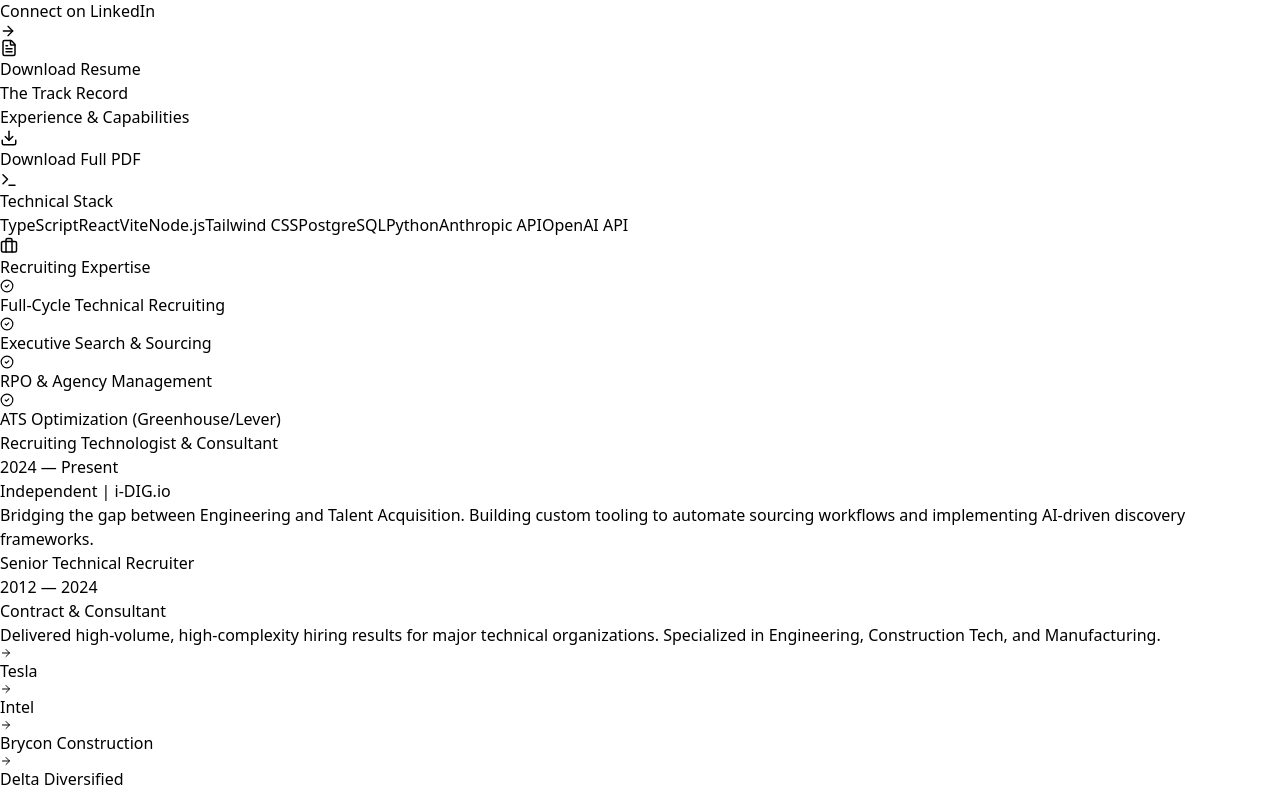
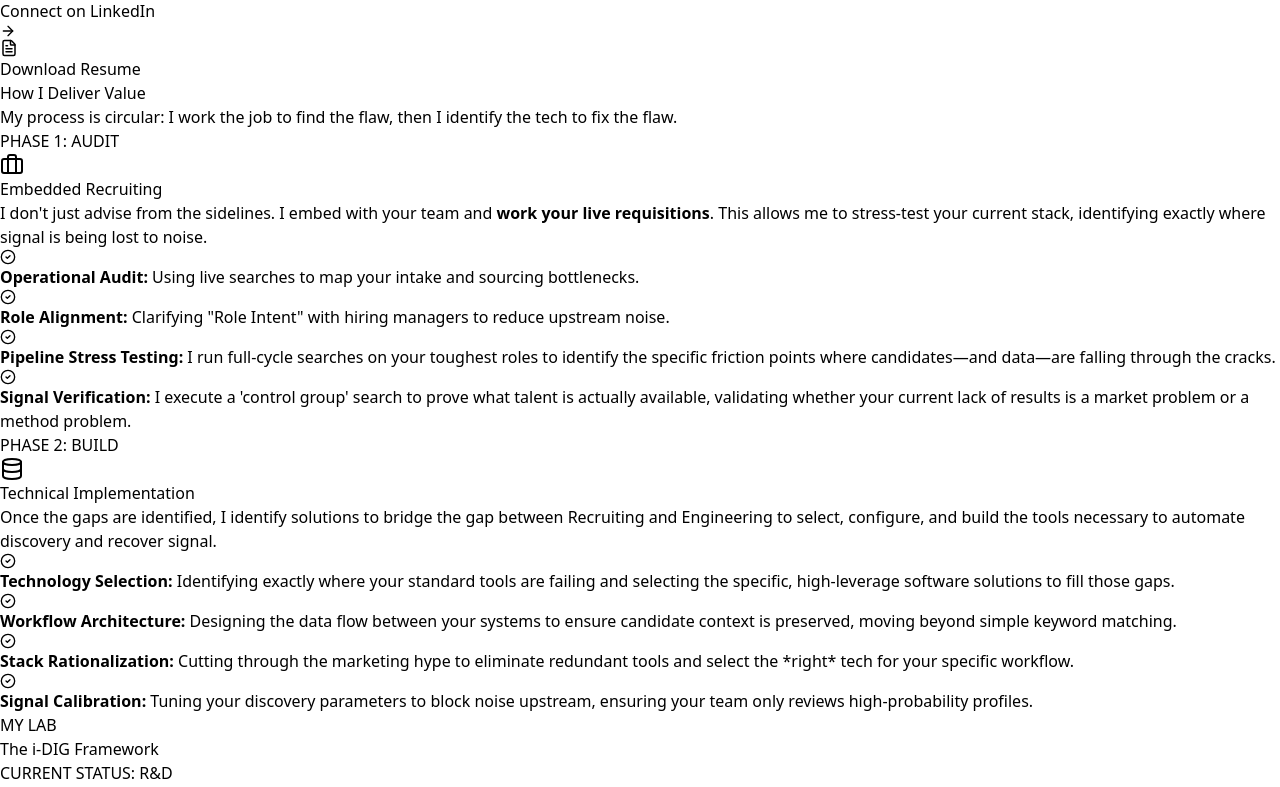
Before and after one commit to theresonantbuilder/idig_website, a React (Vite) app: page / in a window 1280 px wide. Shown: the part 775-1562 px from the top of the page. Built offline with nearby package versions, Linux system fonts and the light colour scheme.

Commit message:
Reverted Resume update

```diff
--- a/src/pages/HomeSignalDriven.tsx
+++ b/src/pages/HomeSignalDriven.tsx
@@ -1,4 +1,4 @@
-import { ArrowRight, Database, Briefcase, CheckCircle2, Linkedin, FileText, Code2, Terminal, Layers, Lock, Zap, Sliders, GitMerge, BrainCircuit, Download } from 'lucide-react';
+import { ArrowRight, Database, Briefcase, CheckCircle2, Linkedin, FileText, Code2, Terminal, Layers, Lock, Zap, Sliders, GitMerge, BrainCircuit } from 'lucide-react';
 import idigPreview from '../assets/idig_attractor_preview.png';
 import profilePic from '../assets/paul_idig_profile.jpg';
 // IMPORT RESUME FILE
@@ -20,7 +20,7 @@ export default function HomeSignalDriven() {
       <nav className="fixed w-full bg-white/90 backdrop-blur-md border-b border-slate-200 z-50">
         <div className="max-w-6xl mx-auto px-6 h-16 flex items-center justify-between">
 
-          {/* UPDATED LOGO & TAGLINE */}
+          {/* LOGO & TAGLINE */}
           <div
             onClick={() => window.scrollTo({ top: 0, behavior: 'smooth' })}
             className="flex items-center cursor-pointer select-none group"
@@ -110,6 +110,8 @@ export default function HomeSignalDriven() {
                       <a href="https://www.linkedin.com/in/paulduplantis/" target="_blank" rel="noopener noreferrer" className="flex items-center justify-center w-full px-4 py-3 bg-[#0A66C2] text-white rounded-lg hover:bg-[#004182] transition font-medium text-sm group">
                         <Linkedin size={18} className="mr-2" /> Connect on LinkedIn <ArrowRight size={16} className="ml-2 opacity-0 group-hover:opacity-100 transition-opacity" />
                       </a>
+
+                      {/* DOWNLOAD BUTTON LINKED TO PDF */}
                       <a href={resumeFile} download="Paul_Duplantis_Resume.pdf" className="flex items-center justify-center w-full px-4 py-3 bg-white text-slate-700 border border-slate-300 rounded-lg hover:bg-slate-50 transition font-medium text-sm">
                         <FileText size={18} className="mr-2 text-slate-500" /> Download Resume
                       </a>
@@ -118,88 +120,6 @@ export default function HomeSignalDriven() {
                 </div>
               </div>
 
-            </div>
-          </div>
-        </section>
-
-        {/* DIGITAL RESUME SECTION (NEW) */}
-        <section id="resume" className="py-20 bg-slate-50 border-b border-slate-200">
-          <div className="max-w-6xl mx-auto px-6">
-
-            <div className="flex flex-col md:flex-row justify-between items-end mb-12">
-              <div>
-                <h3 className="text-sm font-bold text-blue-600 uppercase tracking-widest mb-2">The Track Record</h3>
-                <h2 className="text-3xl font-light text-slate-900">Experience & Capabilities</h2>
-              </div>
-              <a
-                href={resumeFile}
-                download="Paul_Duplantis_Resume.pdf"
-                className="mt-6 md:mt-0 inline-flex items-center px-6 py-3 bg-white text-slate-700 border border-slate-300 font-medium rounded-lg hover:bg-white hover:text-blue-600 hover:border-blue-400 transition shadow-sm"
-              >
-                <Download size={18} className="mr-2" /> Download Full PDF
-              </a>
-            </div>
-
-            <div className="grid md:grid-cols-12 gap-12">
-
-              {/* Left Column: Skills & Tech */}
-              <div className="md:col-span-4 space-y-8">
-                <div className="bg-white p-6 rounded-xl border border-slate-200 shadow-sm">
-                  <h4 className="font-bold text-slate-900 mb-4 flex items-center"><Terminal size={18} className="mr-2 text-blue-500"/> Technical Stack</h4>
-                  <div className="flex flex-wrap gap-2">
-                    {['TypeScript', 'React', 'Vite', 'Node.js', 'Tailwind CSS', 'PostgreSQL', 'Python', 'Anthropic API', 'OpenAI API'].map(skill => (
-                      <span key={skill} className="px-3 py-1 bg-slate-100 text-slate-600 text-xs font-medium rounded-full">{skill}</span>
-                    ))}
-                  </div>
-                </div>
-
-                <div className="bg-white p-6 rounded-xl border border-slate-200 shadow-sm">
-                  <h4 className="font-bold text-slate-900 mb-4 flex items-center"><Briefcase size={18} className="mr-2 text-emerald-500"/> Recruiting Expertise</h4>
-                  <ul className="space-y-2 text-sm text-slate-600">
-                    <li className="flex items-start"><CheckCircle2 size={14} className="mr-2 text-emerald-500 mt-1"/> Full-Cycle Technical Recruiting</li>
-                    <li className="flex items-start"><CheckCircle2 size={14} className="mr-2 text-emerald-500 mt-1"/> Executive Search & Sourcing</li>
-                    <li className="flex items-start"><CheckCircle2 size={14} className="mr-2 text-emerald-500 mt-1"/> RPO & Agency Management</li>
-                    <li className="flex items-start"><CheckCircle2 size={14} className="mr-2 text-emerald-500 mt-1"/> ATS Optimization (Greenhouse/Lever)</li>
-                  </ul>
-                </div>
-              </div>
-
-              {/* Right Column: Work History */}
-              <div className="md:col-span-8 space-y-8">
-
-                {/* Role 1 */}
-                <div className="relative pl-8 border-l-2 border-blue-100">
-                  <div className="absolute -left-[9px] top-0 w-4 h-4 rounded-full bg-blue-500 border-4 border-slate-50"></div>
-                  <div className="mb-1 flex flex-col sm:flex-row sm:items-center sm:justify-between">
-                    <h3 className="text-xl font-bold text-slate-900">Recruiting Technologist & Consultant</h3>
-                    <span className="text-sm font-mono text-slate-500">2024 — Present</span>
-                  </div>
-                  <div className="text-blue-600 font-medium text-sm mb-3">Independent | i-DIG.io</div>
-                  <p className="text-slate-600 leading-relaxed mb-4">
-                    Bridging the gap between Engineering and Talent Acquisition. Building custom tooling to automate sourcing workflows and implementing AI-driven discovery frameworks.
-                  </p>
-                </div>
-
-                {/* Role 2 */}
-                <div className="relative pl-8 border-l-2 border-slate-200">
-                  <div className="absolute -left-[9px] top-0 w-4 h-4 rounded-full bg-slate-300 border-4 border-slate-50"></div>
-                  <div className="mb-1 flex flex-col sm:flex-row sm:items-center sm:justify-between">
-                    <h3 className="text-xl font-bold text-slate-900">Senior Technical Recruiter</h3>
-                    <span className="text-sm font-mono text-slate-500">2012 — 2024</span>
-                  </div>
-                  <div className="text-slate-500 font-medium text-sm mb-3">Contract & Consultant</div>
-                  <p className="text-slate-600 leading-relaxed mb-4">
-                    Delivered high-volume, high-complexity hiring results for major technical organizations. Specialized in Engineering, Construction Tech, and Manufacturing.
-                  </p>
-                  <ul className="grid grid-cols-2 gap-2 text-sm text-slate-500 mt-3">
-                    <li className="flex items-center"><ArrowRight size={12} className="mr-2"/> Tesla</li>
-                    <li className="flex items-center"><ArrowRight size={12} className="mr-2"/> Intel</li>
-                    <li className="flex items-center"><ArrowRight size={12} className="mr-2"/> Brycon Construction</li>
-                    <li className="flex items-center"><ArrowRight size={12} className="mr-2"/> Delta Diversified</li>
-                  </ul>
-                </div>
-
-              </div>
             </div>
           </div>
         </section>
```
Also changed, not shown: src/pages/Readme.md (deleted), 1 other file (tests, documents, lock files or other folders).
